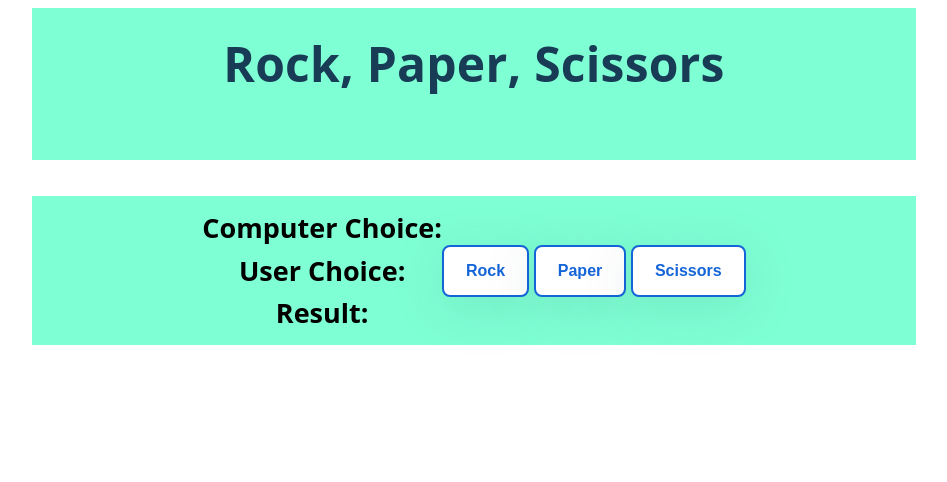
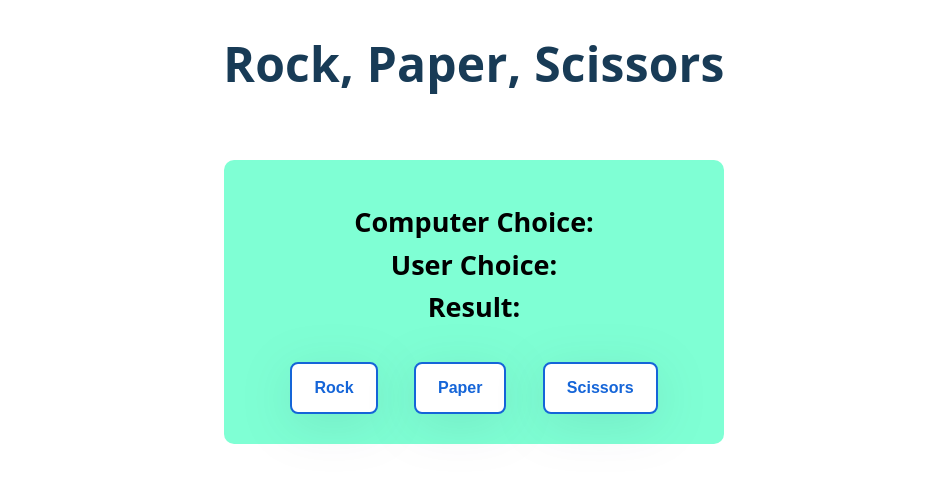
Before and after one commit to Ravencer/JSgames, a plain HTML site: page RPS/index.html in a window 1280 px wide. Shown: the whole page, without its empty margins (166-1113 px from the left). Drawn offline with Linux system fonts and the light colour scheme.

Commit message:
Styling page fixes

```diff
--- a/RPS/index.html
+++ b/RPS/index.html
@@ -15,9 +15,9 @@
     <main class="main">
         <div class="main-container">
             <div class="main-container-headers">
-                <h2>Computer Choice: <span id="computer-choice"></span></h2>
-                <h2>User Choice: <span id="user-choice"></span></h2>
-                <h2>Result: <span id="result"></span></h2>
+                <h2 class="headers-headline">Computer Choice: <span id="computer-choice"></span></h2>
+                <h2 class="headers-headline">User Choice: <span id="user-choice"></span></h2>
+                <h2 class="headers-headline">Result: <span id="result"></span></h2>
             </div>
             <div class="main-container-buttons">
                 <button class="button" id="rock">Rock</button>
--- a/RPS/style.css
+++ b/RPS/style.css
@@ -6,7 +6,6 @@ body{
 }
 .header {
     width: 100%;
-    margin-bottom: 36px;
     display: flex;
     justify-content: center;
     align-items: center;
@@ -14,7 +13,6 @@ body{
 .header-container {
     padding: 26px 0px 26px 0px;
     width: 70%;
-    background-color: aquamarine;
 }
 .header-headline{
     font-style: normal;
@@ -37,15 +35,30 @@ main{
     justify-content: center;
 }
 .main-container{
+    padding: 30px 30px;
     display: flex;
     align-items: center;
     justify-content: center;
+    width: 500px;
+    flex-wrap: wrap;
     background-color: aquamarine;
-    width: 70%;
+    border-radius: 10px;
 }
 .main-container-headers{
     text-align: center;
+    width: 100%;
+    margin-bottom: 30px;
 }
+.main-container-buttons{
+    display: flex;
+    justify-content: space-evenly;
+    align-items: center;
+    width: 100%;
+}
+.headers-headline{
+    margin-bottom: 15px;
+}
+
 .button {
     padding: 13px 22px;
     border: 2px solid #1565D8;
```
